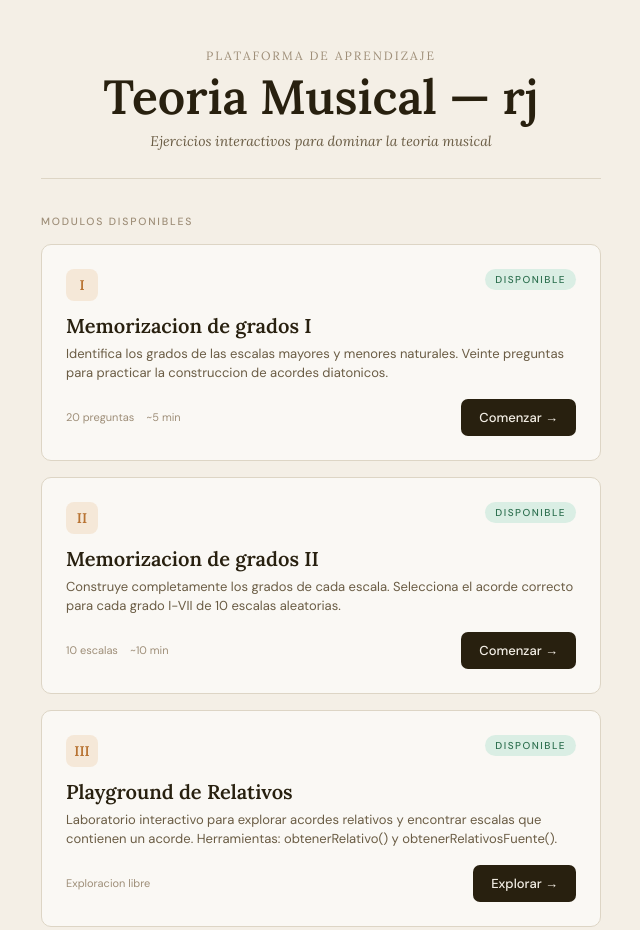
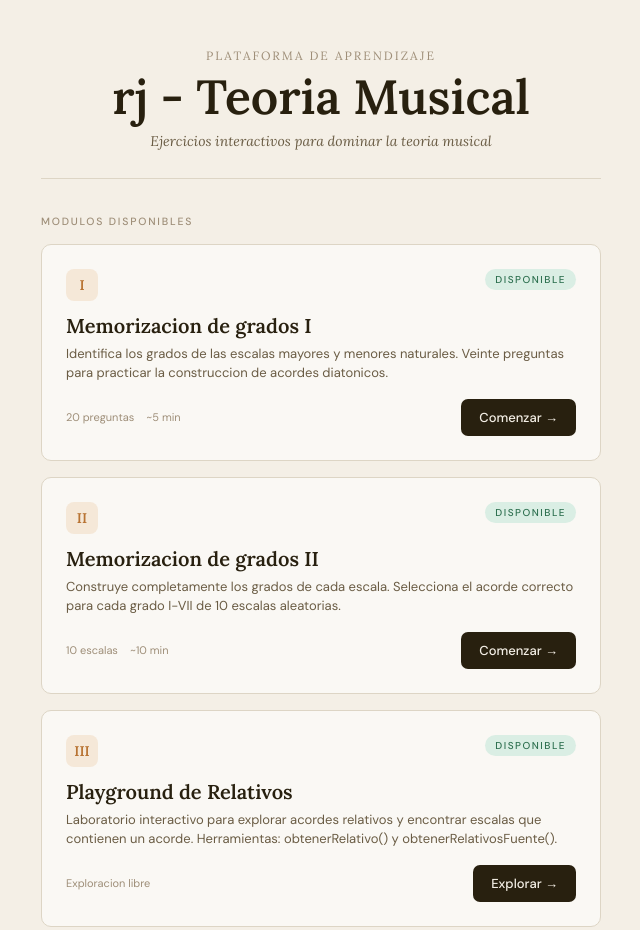
Before and after one commit to jovelromeo/rj-teoria-musical, a plain HTML site: page index.html in a window 1280 px wide. Shown: the top 930 px of the page, without its empty margins (319-959 px from the left). Drawn offline with Linux system fonts and the light colour scheme.

Commit message:
fix: update title formatting for consistency across HTML files

```diff
--- a/index.html
+++ b/index.html
@@ -3,7 +3,7 @@
 <head>
 <meta charset="UTF-8">
 <meta name="viewport" content="width=device-width, initial-scale=1.0">
-<title>Teoria Musical - rj</title>
+<title>rj - Teoria Musical</title>
 <style>
 @import url('https://fonts.googleapis.com/css2?family=Lora:ital,wght@0,400;0,600;1,400;1,600&family=DM+Sans:opsz,wght@9..40,300;9..40,400;9..40,500&display=swap');
 
@@ -292,7 +292,7 @@ hr.sep {
   <!-- ══ HEADER ══ -->
   <header class="platform-header">
     <div class="sup-label">Plataforma de Aprendizaje</div>
-    <h1 class="titulo">Teoria Musical — rj</h1>
+    <h1 class="titulo">rj - Teoria Musical</h1>
     <p class="platform-tagline">Ejercicios interactivos para dominar la teoria musical</p>
   </header>
 
```
Also changed, not shown: modulo1.html (+1 -1 lines), modulo2.html (+1 -1 lines).
